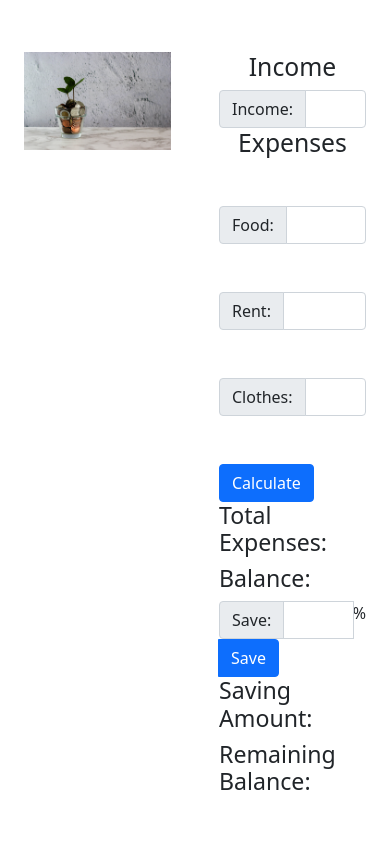
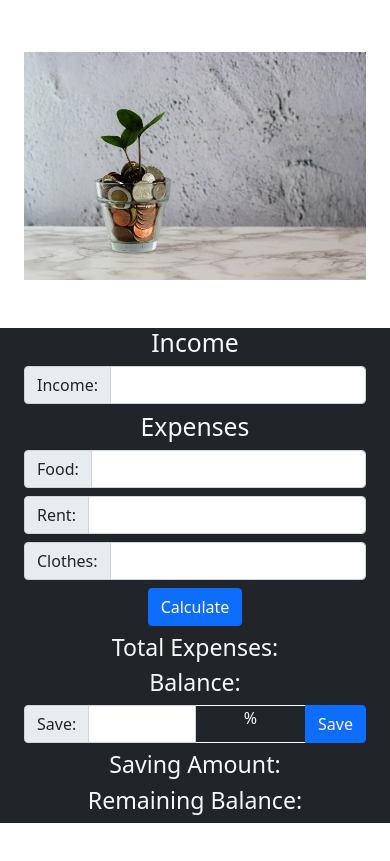
Before and after one commit to FahmidaMahjabin/pocketSaver, a plain HTML site: page index.html in a window 390 px wide. Shown: the part 37-898 px from the top of the page. Before the commit the page ends 844 px from the top, so only its background shows below. Drawn offline with nearby package versions, Linux system fonts and the light colour scheme.

Commit message:
full responsive for mobile and desktop

```diff
--- a/index.html
+++ b/index.html
@@ -16,41 +16,44 @@
       </header>
       <main>
           <section class = "container">
-              <div class = "row">
+              <div class = "row mb-5">
                   <!-- image section -->
-                  <div class = "col-6 g-5 col-12-sm">
+                  <div class = "col-6-md g-5 col-12-sm">
                       <img src = "images/money tree.jpg" class = "img-fluid">
                   </div>
                   <!-- calculate section -->
-                  <div class = "col-6 g-5 col-12-sm">
+                  <div class = "col-6-md g-5 col-12-sm bg-dark text-light">
 
                       <form>
                         <!-- Income  -->
                         <h2 class = "text-center">Income</h2>
-                        <div class = "input-group">
+                        <div class = "input-group my-2">
                             <label for="income" class = "input-group-text">Income:</label>
                             <input id = "income" class = "form-control">
                         </div>
                         <!-- Expenses -->
                         <h2 class = "text-center">Expenses</h2>
-                        <div class = "input-group my-5">
+                        <div class = "input-group my-2">
                             <label for="food" class = "input-group-text">Food:</label>
                             <input id = "food" class = "form-control">
                         </div>
 
-                        <div class = "input-group my-5">
+                        <div class = "input-group my-2">
                             <label for="rent" class = "input-group-text">Rent:</label>
                             <input id = "rent" class = "form-control">
                         </div>
 
-                        <div class = "input-group my-5">
+                        <div class = "input-group my-2">
                             <label for="clothes" class = "input-group-text">Clothes:</label>
                             <input id = "clothes" class = "form-control">
                         </div>
                         <!-- button -->
-                        <button class=" btn btn-primary" onclick="showExpensesAndBalance()" type = "button">Calculate</button>
+                        <div class = "d-flex justify-content-center align-items-center my-2">
+                            <button class=" btn btn-primary" onclick="showExpensesAndBalance()" type = "button">Calculate</button>
+                        </div>
+
                         <!-- total expenses section -->
-                        <div class = "">
+                        <div class = "text-center">
                             <h3>Total Expenses:<sapn id = "expenses"></sapn></h3>
                             <h3>Balance:<span id = "balance"></span></h3>
                         </div>
@@ -58,12 +61,12 @@
                         <div class = "input-group">
                             <label class = "input-group-text">Save:</label>
                             <input class = "form-control">
-                            <label>%</label>
+                            <label class = "px-5 border border-white">%</label>
                             <button type = "button" class = "btn btn-primary">Save</button>
                         </div>
                       </form>
                       <!-- show the savings section -->
-                      <div>
+                      <div class = "text-center my-2">
                           <h3>Saving Amount:<span id = "savings"></span></h3>
                           <h3>Remaining Balance:<span id = "remaining"></span></h3>
                       </div>
--- a/pocketSaver.js
+++ b/pocketSaver.js
@@ -16,18 +16,21 @@ function getTotalExpenses(){
     const foodCost = getInputValue("food", event);
     const rentCost = getInputValue("rent", event);
     const clothesCost = getInputValue("clothes", event);
-    const totalExpenses = foodCost + rentCost + clothesCost;
+    const totalExpenses = parseFloat(foodCost) + parseFloat(rentCost) + parseFloat(clothesCost);
     return totalExpenses;
 }
 
 // function = show expenses and balances
 function showExpensesAndBalance(){
-    const income = getInputValue("income", event);
+    const income = parseFloat(getInputValue("income", event));
+    console.log(income)
     const expenses = getTotalExpenses();
+    console.log(expenses)
     const remaining = income - expenses;
     if (remaining >= 0 ){
         document.getElementById("expenses").innerText = expenses;
         document.getElementById("balance").innerText = remaining;
+
 
     }
     else{
```
